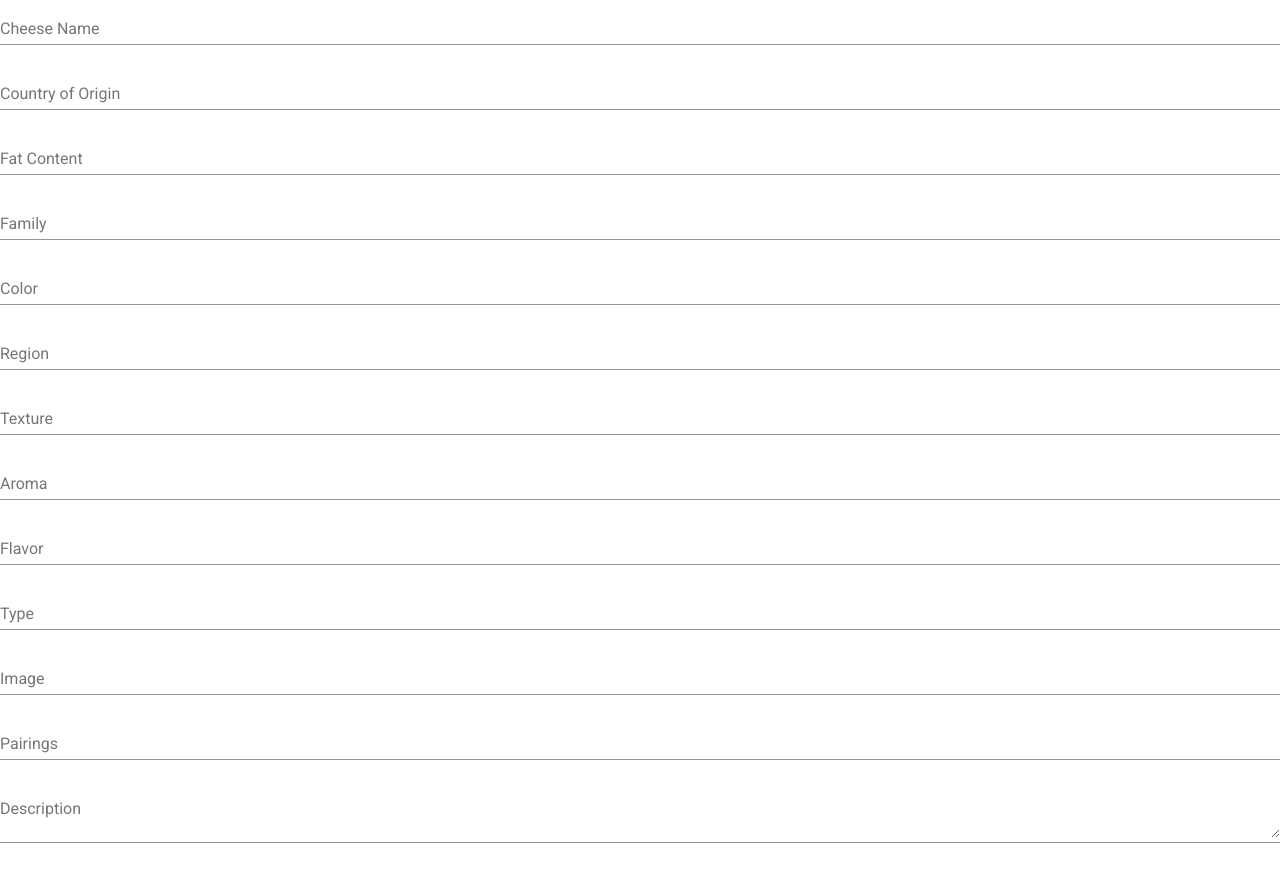
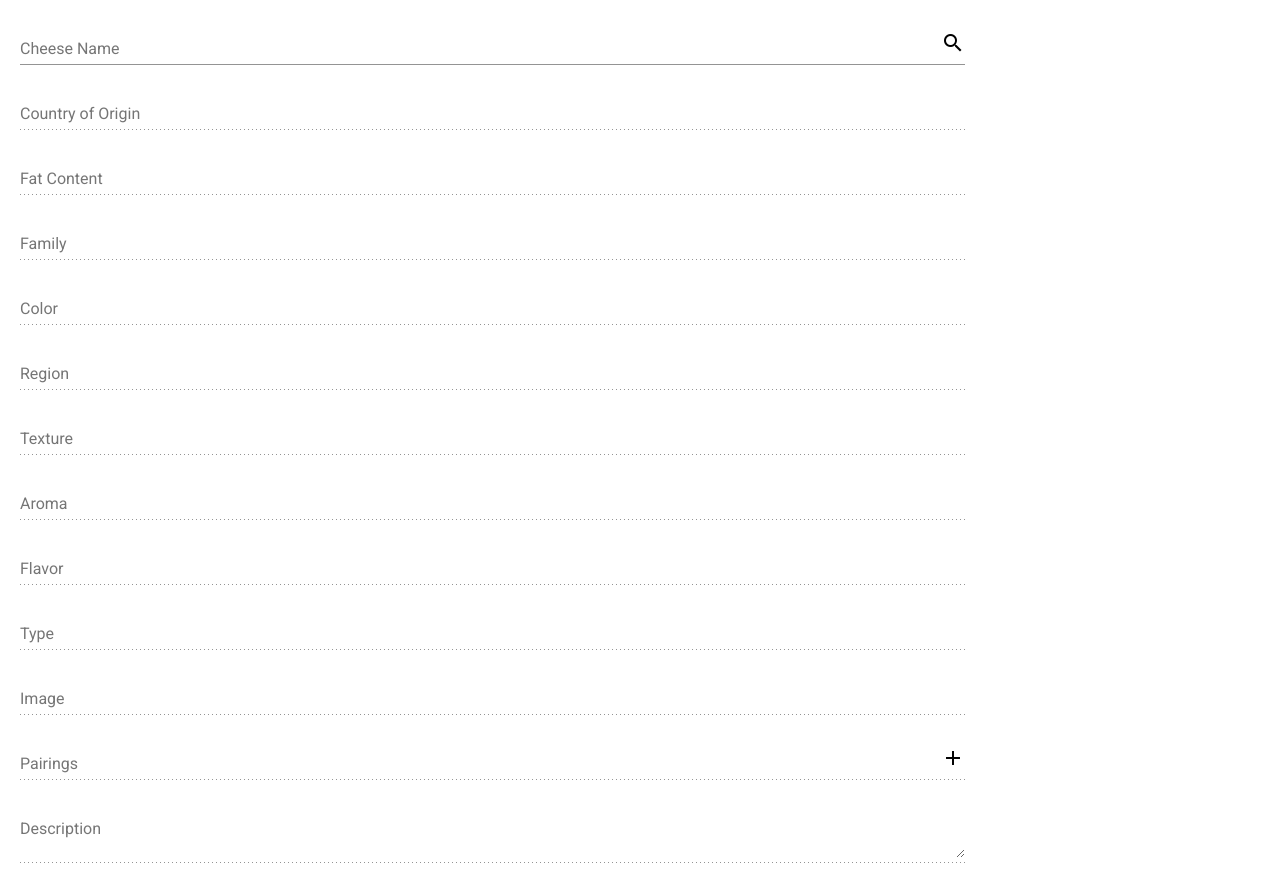
Before and after one commit to prithviramanathan/pahrithcheese, an Angular app in the folder pahrithcheese-web/: page / in a window 1280 px wide. Built offline with nearby package versions, Linux system fonts and the light colour scheme.

Commit message:
populate form

```diff
--- a/pahrithcheese-web/src/app/app.module.ts
+++ b/pahrithcheese-web/src/app/app.module.ts
@@ -5,8 +5,9 @@ import { AppRoutingModule } from './app-routing.module';
 import { AppComponent } from './app.component';
 import { BrowserAnimationsModule } from '@angular/platform-browser/animations';
 import { HttpClientModule } from '@angular/common/http';
-
+import { FormsModule } from '@angular/forms';
 import {MatInputModule} from '@angular/material/input';
+import {MatIconModule} from '@angular/material/icon';
 import { CheeseSearchComponent } from './cheese-search/cheese-search.component';
 
 @NgModule({
@@ -19,6 +20,8 @@ import { CheeseSearchComponent } from './cheese-search/cheese-search.component';
     AppRoutingModule,
     BrowserAnimationsModule,
     MatInputModule,
+    MatIconModule,
+    FormsModule,
     HttpClientModule
   ],
   providers: [],
--- a/pahrithcheese-web/src/app/cheese-search/cheese-search.component.html
+++ b/pahrithcheese-web/src/app/cheese-search/cheese-search.component.html
@@ -1,53 +1,55 @@
 <div class="example-container">
     <mat-form-field>
-      <input matInput placeholder="Cheese Name">
+      <input matInput #cheese (keyup.enter)="populateFields(cheese.value)" placeholder="Cheese Name">
+      <mat-icon (click)="populateFields(cheese.value)" matSuffix>search</mat-icon>
     </mat-form-field>
 
     <mat-form-field>
-      <input matInput placeholder="Country of Origin">
+      <input [ngModel]="cheeseData?.country_of_origin" disabled matInput placeholder="Country of Origin">
     </mat-form-field>
 
     <mat-form-field>
-      <input matInput placeholder="Fat Content">
+      <input [ngModel]="cheeseData?.fat_content" disabled matInput placeholder="Fat Content">
     </mat-form-field>
 
     <mat-form-field>
-      <input matInput placeholder="Family">
+      <input [ngModel]="cheeseData?.family" disabled matInput placeholder="Family">
     </mat-form-field>
 
     <mat-form-field>
-      <input matInput placeholder="Color">
+      <input [ngModel]="cheeseData?.color" disabled matInput placeholder="Color">
     </mat-form-field>
 
     <mat-form-field>
-      <input matInput placeholder="Region">
+      <input [ngModel]="cheeseData?.region" disabled matInput placeholder="Region">
     </mat-form-field>
 
     <mat-form-field>
-      <input matInput placeholder="Texture">
+      <input [ngModel]="cheeseData?.texture" disabled matInput placeholder="Texture">
     </mat-form-field>
 
     <mat-form-field>
-      <input matInput placeholder="Aroma">
+      <input [ngModel]="cheeseData?.aroma" disabled matInput placeholder="Aroma">
     </mat-form-field>
 
     <mat-form-field>
-      <input matInput placeholder="Flavor">
+      <input [ngModel]="cheeseData?.flavor" disabled matInput placeholder="Flavor">
     </mat-form-field>
 
     <mat-form-field>
-      <input matInput placeholder="Type">
+      <input [ngModel]="cheeseData?.type" disabled matInput placeholder="Type">
     </mat-form-field>
 
     <mat-form-field>
-      <input matInput placeholder="Image">
+      <input [ngModel]="cheeseData?.image" disabled matInput placeholder="Image">
     </mat-form-field>
 
     <mat-form-field>
-      <input matInput placeholder="Pairings">
+      <input [ngModel]="cheeseData?.pairing" disabled matInput placeholder="Pairings">
+      <mat-icon (click)="populateFields(cheese.value)" matSuffix>add</mat-icon>
     </mat-form-field>
 
     <mat-form-field>
-      <textarea matInput placeholder="Description"></textarea>
+      <textarea [ngModel]="cheeseData?.description" disabled matInput placeholder="Description"></textarea>
     </mat-form-field>
   </div>
--- a/pahrithcheese-web/src/app/cheese-search/cheese-search.component.scss
+++ b/pahrithcheese-web/src/app/cheese-search/cheese-search.component.scss
@@ -1,8 +1,10 @@
 .example-container {
     display: flex;
     flex-direction: column;
+    margin-top: 20px;
+    margin-left: 20px;
   }
 
   .example-container > * {
-    width: 100%;
+    width: 75%;
   }
--- a/pahrithcheese-web/src/app/cheese-search/cheese-search.component.ts
+++ b/pahrithcheese-web/src/app/cheese-search/cheese-search.component.ts
@@ -1,5 +1,21 @@
 import { Component, OnInit } from '@angular/core';
 import { CheeseApiService } from '../services/cheese-api.service';
+
+export interface Cheese {
+  country_of_origin: string;
+  fat_content: string;
+  name: string;
+  family: string;
+  color: string;
+  region: string;
+  pairing: string;
+  texture: string;
+  aroma: string;
+  flavor: string;
+  type: string;
+  image: string;
+  description: string;
+}
 
 @Component({
   selector: 'app-cheese-search',
@@ -7,10 +23,17 @@ import { CheeseApiService } from '../services/cheese-api.service';
   styleUrls: ['./cheese-search.component.scss']
 })
 export class CheeseSearchComponent implements OnInit {
+  cheeseData: Cheese;
 
   constructor(private cheeseService: CheeseApiService) { }
 
   ngOnInit() {
   }
 
+  populateFields(cheese: string) {
+    this.cheeseService.getCheese(cheese).subscribe((data)=>{
+      this.cheeseData = data[0];
+    });
+  }
+
 }
```
